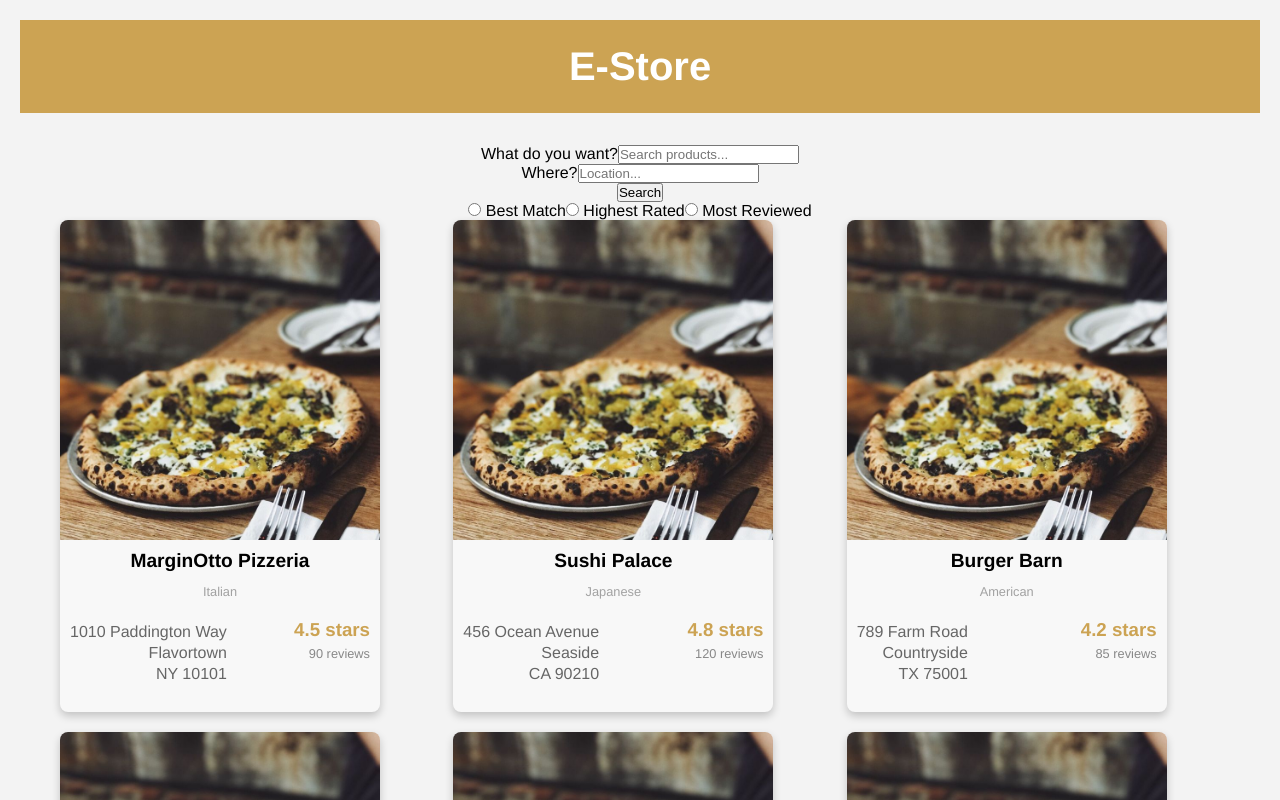
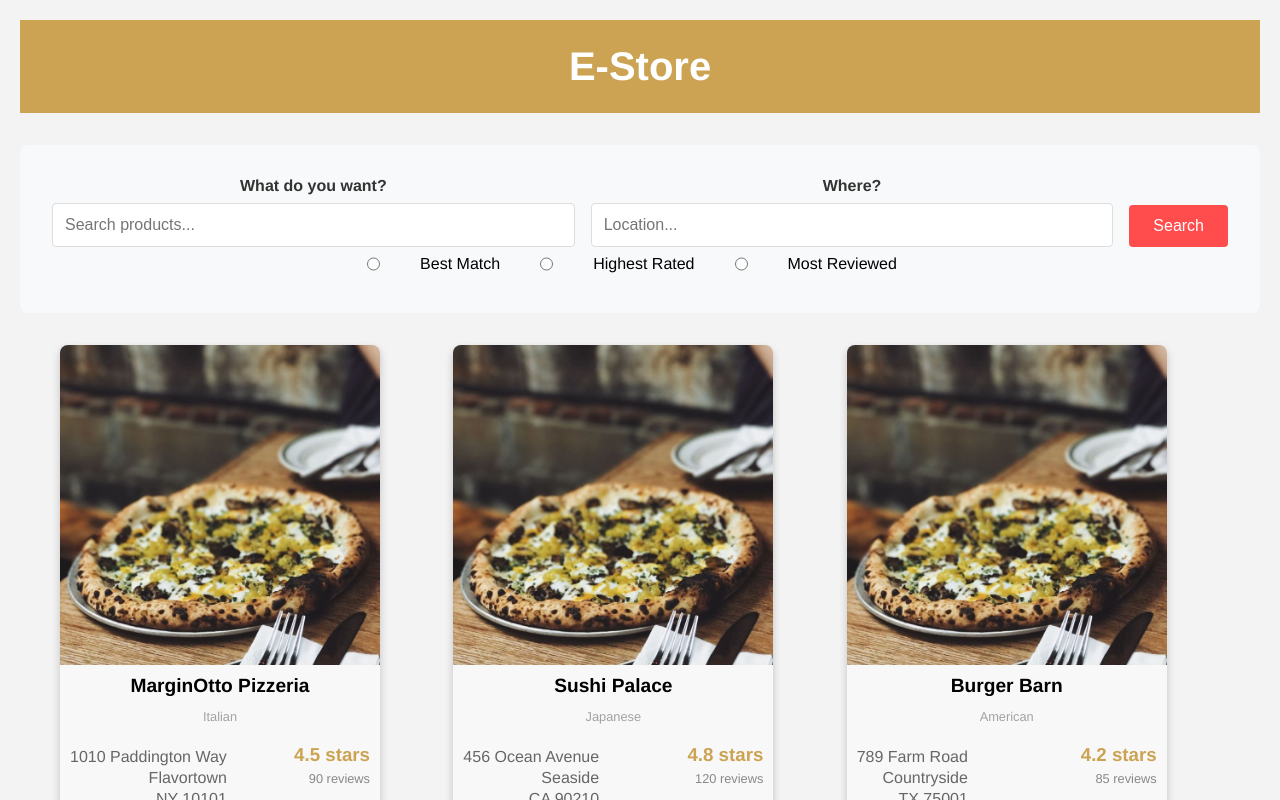
Before and after one commit to iObaidah/e-store-template-React-, a React (Create React App) app: page / in a window 1280 px wide. Shown: the top 800 px of the page. Built offline with nearby package versions, Linux system fonts and the light colour scheme.

Commit message:
Temporary: CSS for SearchBar and some fixing for the Radios

```diff
--- a/src/components/SearchBar/SearchBar.css
+++ b/src/components/SearchBar/SearchBar.css
@@ -0,0 +1,92 @@
+.search-bar {
+    background: #f8f9fa;
+    padding: 2rem;
+    border-radius: 8px;
+    margin-bottom: 2rem;
+}
+
+.search-bar form {
+    display: flex;
+    flex-direction: column;
+    gap: 1rem;
+}
+
+.search-inputs {
+    display: flex;
+    gap: 1rem;
+    align-items: end;
+}
+
+.search-field {
+    display: flex;
+    flex-direction: column;
+    flex: 1;
+}
+
+.search-field label {
+    font-weight: bold;
+    margin-bottom: 0.5rem;
+    color: #333;
+}
+
+.search-field input {
+    padding: 0.75rem;
+    border: 1px solid #ddd;
+    border-radius: 4px;
+    font-size: 1rem;
+}
+
+.search-button {
+    padding: 0.75rem 1.5rem;
+    background: #ff4d4d;
+    color: white;
+    border: none;
+    border-radius: 4px;
+    font-size: 1rem;
+    cursor: pointer;
+    transition: background 0.3s;
+}
+
+.search-button:hover {
+    background: #e04444;
+}
+
+.sorting-options {
+    display: flex;
+    gap: 1.5rem;
+    justify-content: center;
+}
+
+.sorting-options label {
+    display: flex;
+    align-items: center;
+    gap: 0.5rem;
+    cursor: pointer;
+    padding: 0.5rem 1rem;
+    border-radius: 4px;
+    transition: background 0.3s;
+}
+
+.sorting-options label:hover {
+    background: #e9ecef;
+}
+
+.sorting-options input[type="radio"] {
+    margin: 0;
+}
+
+.sorting-options input[type="radio"]:checked + span {
+    font-weight: bold;
+    color: #ff4d4d;
+}
+
+/* Responsive design */
+@media (max-width: 768px) {
+    .search-inputs {
+        flex-direction: column;
+    }
+
+    .sorting-options {
+        flex-wrap: wrap;
+    }
+}
```
